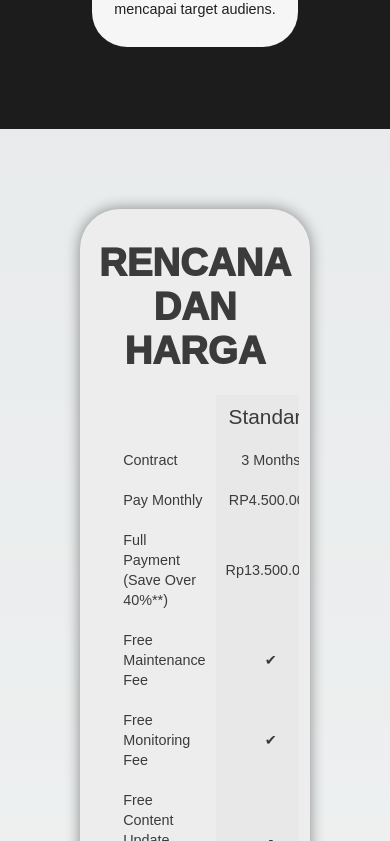
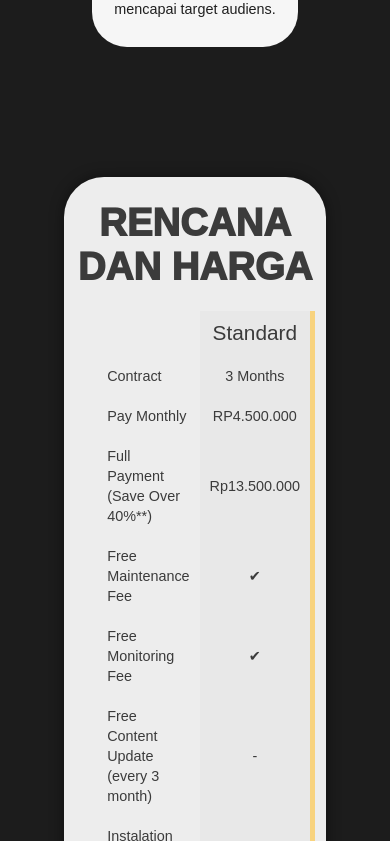
Before and after one commit to grosirone-tech/g1-brand-advertising-landing-page, a Next.js app: page / in a window 390 px wide. Shown: the part 2383-3224 px from the top of the page. Built offline with nearby package versions, Linux system fonts and the light colour scheme; a web font is replaced by a local one.

Commit message:
scenes plan & pricing changing background color, margin, and padding

```diff
--- a/src/scenes/planPricing/PlanPricing.tsx
+++ b/src/scenes/planPricing/PlanPricing.tsx
@@ -68,6 +68,7 @@ const tableBodies = ['data1', 'data2', 'data3', 'data4'];
 export default function PlanPricing() {
   return (
     <section id="pricing">
+      <div className="plan-section">
         <div className="plan-container">
           <Text size="header" content="RENCANA DAN HARGA" />
           <div className="table-harga">
@@ -78,6 +79,7 @@ export default function PlanPricing() {
             />
           </div>
         </div>
+      </div>
     </section>
   );
 }
--- a/src/scenes/planPricing/planPricing.css
+++ b/src/scenes/planPricing/planPricing.css
@@ -1,7 +1,11 @@
+.plan-section {
+    background-color: #1c1c1c;
+    padding: 4em 12em;
+}
+
 .plan-container {
     background-color: rgb(237, 237, 237);
     border-radius: 40px;
-    margin: 6em 12em;
     padding: 2em;
     color: rgb(59, 59, 59);
     box-shadow: 0px 0px 14px 1px #00000062;
@@ -20,15 +24,22 @@
 }
 
 @media (max-width: 1024px) {
+    .plan-section {
+        padding: 1em 6em;
+    }
+
     .plan-container {
-        margin: 6em;
-
+        margin: 3em;
     }
 }
 
 @media (max-width: 768px) {
+    .plan-section {
+        padding: 1em 2em;
+    }
+
     .plan-container {
-        margin: 5em;
-        padding: 2em .7em;
+        margin: 2em;
+        padding: 1.5em .7em;
     }
 }
```
Lines whose indentation alone changed are shown as unchanged.
